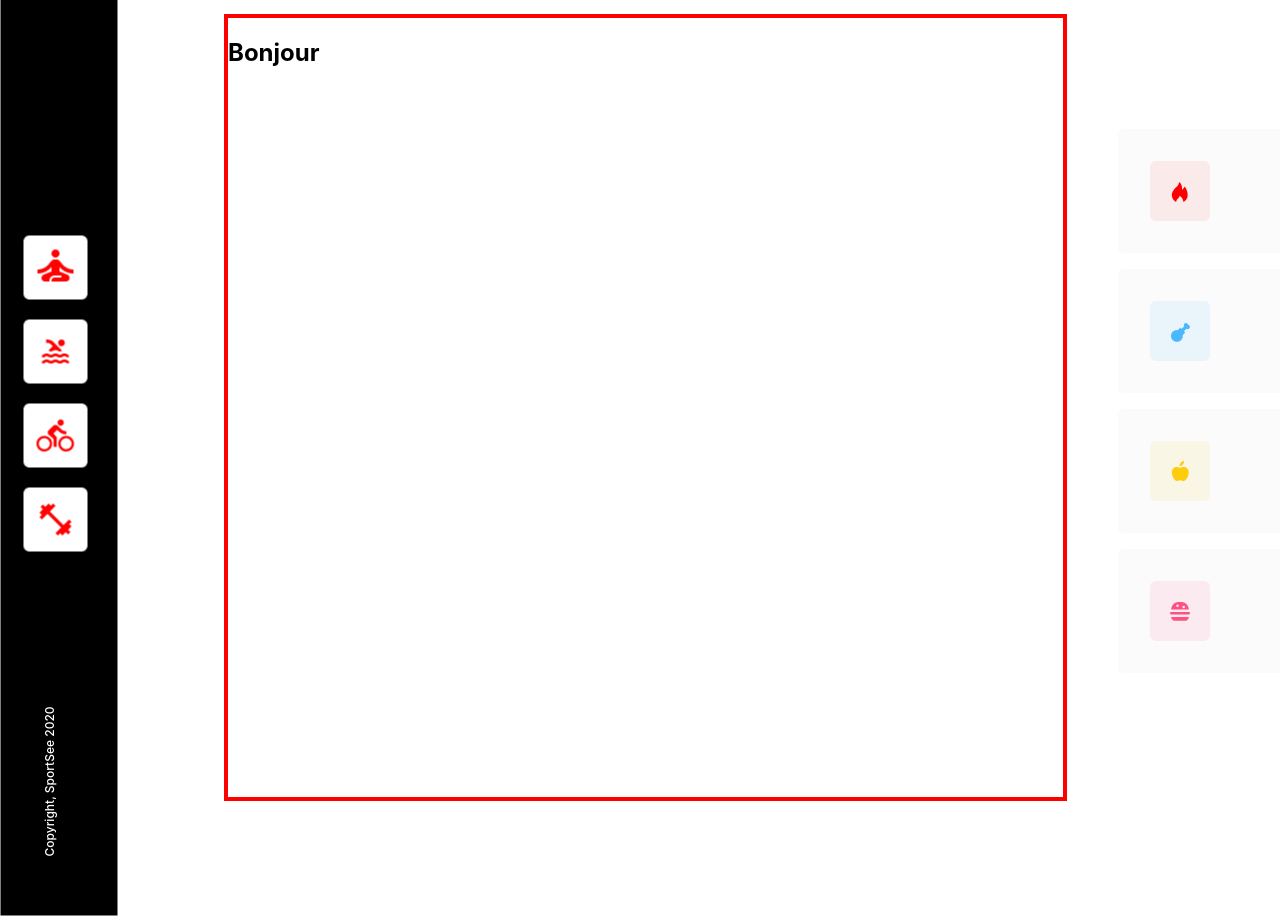
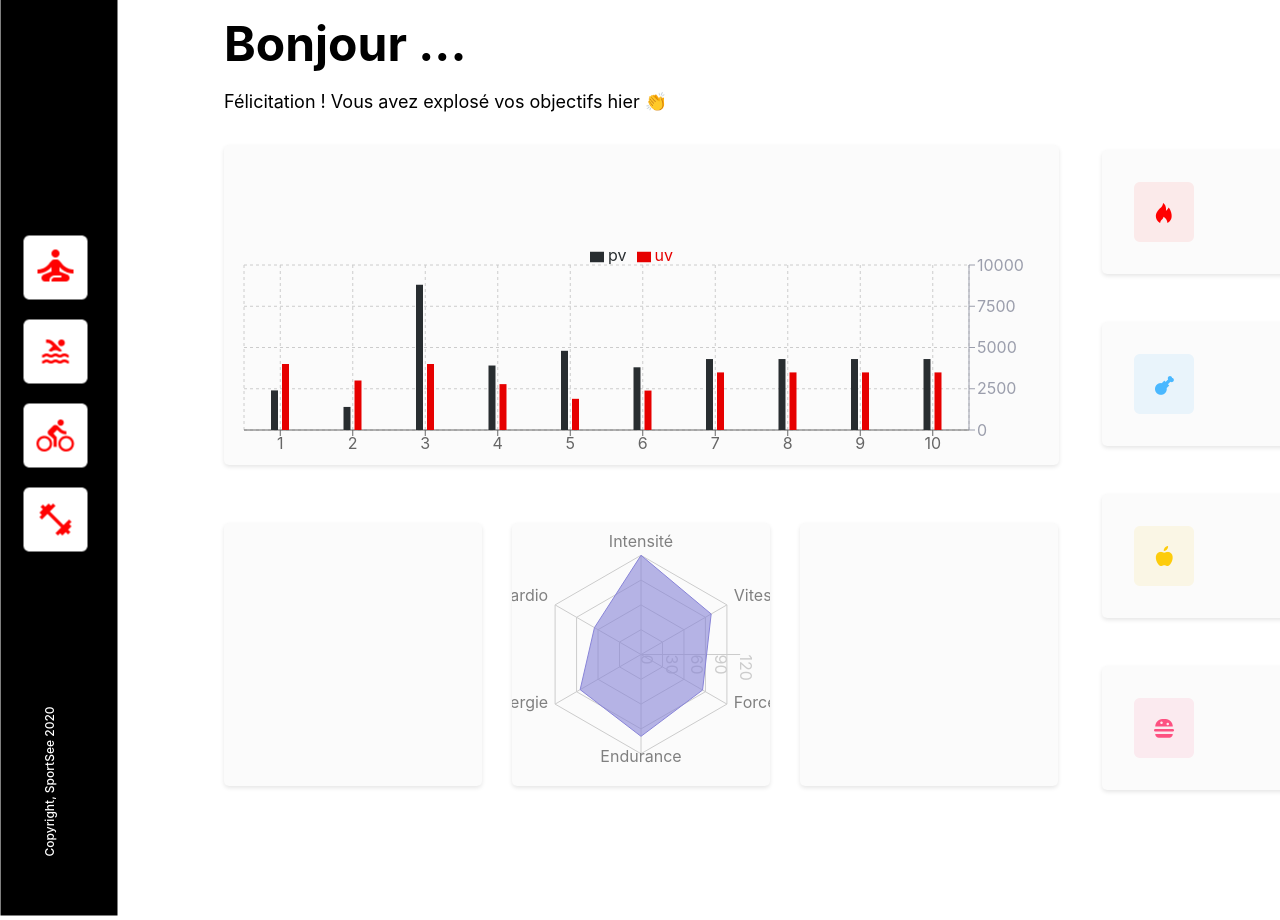
Before and after one commit to JohanLowenski/SportSee, a React (Create React App) app: page / in a window 1280 px wide. Shown: the part 180-1100 px from the top of the page. Built offline with nearby package versions, Linux system fonts and the light colour scheme.

Commit message:
Mise en place de recharts et test

```diff
--- /dev/null
+++ b/src/components/alimentation.js
@@ -0,0 +1,26 @@
+import React from "react";
+import Calories from "../assets/calories-icon.png";
+import Protein from "../assets/protein-icon.png";
+import Carbohydrate from "../assets/carbs-icon.png";
+import Lipid from "../assets/lipids-icon.png";
+import "./css/alimentation.css";
+const Alimentation = () => {
+  return (
+    <section className="section_alimentation">
+      <div id="calories" className="margin">
+        <img className="section_img" src={Calories} alt="Logo" />
+      </div>
+      <div id="protein" className="margin">
+        <img className="section_img" src={Protein} alt="Logo" />
+      </div>
+      <div id="carbohydrate" className="margin">
+        <img className="section_img" src={Carbohydrate} alt="Logo" />
+      </div>
+      <div id="lipid" className="margin">
+        <img className="section_img-end" src={Lipid} alt="Logo" />
+      </div>
+    </section>
+  );
+};
+
+export default Alimentation;
--- /dev/null
+++ b/src/components/css/alimentation.css
@@ -0,0 +1,40 @@
+.section_alimentation {
+  display: flex;
+  flex-direction: column;
+  align-items: flex-end;
+  border-radius: 5px;
+  margin-right: 5rem;
+  margin-top: -40.2rem;
+}
+.section_alimentation #calories,
+.section_alimentation #protein,
+.section_alimentation #carbohydrate,
+.section_alimentation #lipid {
+  background-color: #fbfbfb;
+  width: 258px;
+  height: 124px;
+  border-radius: 5px;
+  position: relative;
+  box-shadow: 0px 2px 4px rgba(0, 0, 0, 0.1);
+}
+.section_alimentation .margin {
+  margin-bottom: 48px;
+}
+.section_alimentation .section_img {
+  width: 60px;
+  height: 60px;
+  position: absolute;
+  z-index: 4;
+  top: 32px;
+  left: 32px;
+  right: 32px;
+}
+.section_alimentation .section_img-end {
+  width: 60px;
+  height: 60px;
+  position: absolute;
+  z-index: 4;
+  top: 32px;
+  left: 32px;
+  right: 32px;
+}
--- a/src/components/css/homepage.css
+++ b/src/components/css/homepage.css
@@ -55,45 +55,39 @@
   font-weight: 500;
 }
 .homepage .homepage__section {
+  width: 1126px;
+  height: 779px;
+  margin: 0px 0px 0px 224px;
+}
+.homepage .homepage__section .homepage__section-item h1 {
+  font-size: 48px;
+  margin-top: 0;
+  margin-bottom: 0;
+}
+.homepage .homepage__section .homepage__section-item p {
+  font-size: 18px;
+}
+.homepage .homepage__section .activities {
+  background-color: #fbfbfb;
+  box-shadow: 0px 2px 4px rgba(0, 0, 0, 0.1);
+  border-radius: 5px;
   width: 835px;
-  height: 779px;
-  border: solid 4px red;
-  margin-left: 224px;
+  height: 320px;
+  margin-top: 33px;
 }
-.homepage .section_alimentation {
+.homepage .homepage__section .performance {
   display: flex;
-  flex-direction: column;
-  align-items: flex-end;
+  justify-content: flex-start;
+  flex-wrap: wrap;
+  margin-top: 58px;
+}
+.homepage .homepage__section .performance .objective,
+.homepage .homepage__section .performance .radar,
+.homepage .homepage__section .performance .kpi {
+  background-color: #fbfbfb;
+  box-shadow: 0px 2px 4px rgba(0, 0, 0, 0.1);
   border-radius: 5px;
-  margin-right: 4rem;
-  margin-top: -42rem;
+  width: 258px;
+  height: 263px;
+  margin-right: 30px;
 }
-.homepage .section_alimentation .calories,
-.homepage .section_alimentation .protein,
-.homepage .section_alimentation .carbohydrate,
-.homepage .section_alimentation .lipid {
-  background-color: #fbfbfb;
-  width: 258px;
-  height: 124px;
-  border-radius: 5px;
-  margin-bottom: 1rem;
-  position: relative;
-}
-.homepage .section_alimentation .section_img {
-  width: 60px;
-  height: 60px;
-  position: absolute;
-  z-index: 4;
-  top: 32px;
-  left: 32px;
-  right: 32px;
-}
-.homepage .section_alimentation .section_img-end {
-  width: 60px;
-  height: 60px;
-  position: absolute;
-  z-index: 4;
-  top: 32px;
-  left: 32px;
-  right: 32px;
-}
--- a/src/components/pages/homepage.js
+++ b/src/components/pages/homepage.js
@@ -1,17 +1,117 @@
 import React from "react";
 import "../css/homepage.css";
-// import { useParams } from "react-router-dom";
+import Alimentation from "../alimentation";
+// import { USER_MAIN_DATA,USER_ACTIVITY,USER_AVERAGE_SESSIONS,USER_PERFORMANCE } from "../../info";
 import Logo from "../../assets/logo.png";
 import Zen from "../../assets/zen.png";
 import Swim from "../../assets/swim.png";
 import Bike from "../../assets/bike.png";
 import Bodybuilding from "../../assets/bodybuilding.png";
-import Calories from "../../assets/calories-icon.png";
-import Protein from "../../assets/protein-icon.png";
-import Carbohydrate from "../../assets/carbs-icon.png";
-import Lipid from "../../assets/lipids-icon.png";
+import { BarChart, Bar, XAxis, YAxis, CartesianGrid, Tooltip, Legend } from "recharts";
+import { Radar, RadarChart, PolarGrid, PolarAngleAxis, PolarRadiusAxis, ResponsiveContainer } from "recharts";
+
 const Homepage = (props) => {
-  // const dataModel = {
+  const data = [
+    {
+      name: 1,
+      uv: 4000,
+      pv: 2400,
+      amt: 2400,
+    },
+    {
+      name: 2,
+      uv: 3000,
+      pv: 1398,
+      amt: 2210,
+    },
+    {
+      name: 3,
+      uv: 4000,
+      pv: 8800,
+      amt: 2290,
+    },
+    {
+      name: 4,
+      uv: 2780,
+      pv: 3908,
+      amt: 2000,
+    },
+    {
+      name: 5,
+      uv: 1890,
+      pv: 4800,
+      amt: 2181,
+    },
+    {
+      name: 6,
+      uv: 2390,
+      pv: 3800,
+      amt: 2500,
+    },
+    {
+      name: 7,
+      uv: 3490,
+      pv: 4300,
+      amt: 2100,
+    },
+    {
+      name: 8,
+      uv: 3490,
+      pv: 4300,
+      amt: 2100,
+    },
+    {
+      name: 9,
+      uv: 3490,
+      pv: 4300,
+      amt: 2100,
+    },
+    {
+      name: 10,
+      uv: 3490,
+      pv: 4300,
+      amt: 2100,
+    },
+  ];
+  const radar = [
+    {
+      subject: "Intensité",
+      A: 120,
+      B: 110,
+      fullMark: 150,
+    },
+    {
+      subject: "Vitesse",
+      A: 98,
+      B: 130,
+      fullMark: 150,
+    },
+    {
+      subject: "Force",
+      A: 86,
+      B: 130,
+      fullMark: 150,
+    },
+    {
+      subject: "Endurance",
+      A: 99,
+      B: 100,
+      fullMark: 150,
+    },
+    {
+      subject: "Energie",
+      A: 85,
+      B: 90,
+      fullMark: 150,
+    },
+    {
+      subject: "Cardio",
+      A: 65,
+      B: 85,
+      fullMark: 150,
+    },
+  ];
+  // const dataModel = {d
   //   id: "",
   //   userInfos: {
   //     firstName: "",
@@ -60,23 +160,48 @@ const Homepage = (props) => {
       </aside>
       <section className="homepage__section">
         <div className="homepage__section-item">
-          <h1 className="homepage__section-title">Bonjour</h1>
+          <h1>Bonjour ...</h1>
+          <p>Félicitation ! Vous avez explosé vos objectifs hier 👏</p>
+        </div>
+        <div className="activities">
+          <ResponsiveContainer width="100%" height="100%">
+            <BarChart
+              width={835}
+              height={320}
+              data={data}
+              margin={{
+                top: 100,
+                right: 30,
+                left: 20,
+                bottom: 5,
+              }}
+            >
+              <CartesianGrid strokeDasharray="3 3" />
+              <XAxis dataKey="name" />
+              <YAxis orientation="right" stroke="#9B9EAC" />
+              <Tooltip />
+              <Legend verticalAlign="top" />
+              <Bar dataKey="pv" fill="#282D30" barSize={7} />
+              <Bar dataKey="uv" fill="#E60000" barSize={7} />
+            </BarChart>
+          </ResponsiveContainer>
+        </div>
+        <div className="performance">
+          <div className="objective"></div>
+          <div className="radar">
+            <ResponsiveContainer width="100%" height="100%">
+              <RadarChart cx="50%" cy="50%" outerRadius="80%" data={radar}>
+                <PolarGrid />
+                <PolarAngleAxis dataKey="subject" />
+                <PolarRadiusAxis />
+                <Radar name="Mike" dataKey="A" stroke="#8884d8" fill="#8884d8" fillOpacity={0.6} />
+              </RadarChart>
+            </ResponsiveContainer>
+          </div>
+          <div className="kpi"></div>
         </div>
       </section>
-      <section className="section_alimentation">
-        <div className="calories">
-          <img className="section_img" src={Calories} alt="Logo" />
-        </div>
-        <div className="protein">
-          <img className="section_img" src={Protein} alt="Logo" />
-        </div>
-        <div className="carbohydrate">
-          <img className="section_img" src={Carbohydrate} alt="Logo" />
-        </div>
-        <div className="lipid">
-          <img className="section_img-end" src={Lipid} alt="Logo" />
-        </div>
-      </section>
+      <Alimentation />
     </div>
   );
 };
--- /dev/null
+++ b/src/components/scss/alimentation.scss
@@ -0,0 +1,42 @@
+.section_alimentation {
+  display: flex;
+  flex-direction: column;
+  align-items: flex-end;
+  border-radius: 5px;
+  margin-right: 5rem;
+  margin-top: -40.2rem;
+
+  #calories,
+  #protein,
+  #carbohydrate,
+  #lipid {
+    background-color: #fbfbfb;
+    width: 258px;
+    height: 124px;
+    border-radius: 5px;
+    position: relative;
+    box-shadow: 0px 2px 4px rgba(0, 0, 0, 0.1);
+  }
+  .margin {
+    margin-bottom: 48px;
+  }
+  .section_img {
+    // background-color: #fbfbfb;
+    width: 60px;
+    height: 60px;
+    position: absolute;
+    z-index: 4;
+    top: 32px;
+    left: 32px;
+    right: 32px;
+  }
+  .section_img-end {
+    width: 60px;
+    height: 60px;
+    position: absolute;
+    z-index: 4;
+    top: 32px;
+    left: 32px;
+    right: 32px;
+  }
+}
--- a/src/components/scss/homepage.scss
+++ b/src/components/scss/homepage.scss
@@ -54,48 +54,42 @@
     }
   }
   .homepage__section {
-    width: 835px;
+    width: 1126px;
     height: 779px;
-    border: solid 4px red;
-    margin-left: 224px;
-  }
-  .section_alimentation {
-    display: flex;
-    flex-direction: column;
-    align-items: flex-end;
-    border-radius: 5px;
-    margin-right: 4rem;
-    margin-top: -42rem;
-
-    .calories,
-    .protein,
-    .carbohydrate,
-    .lipid {
+    margin: 0px 0px 0px 224px;
+    .homepage__section-item {
+      h1 {
+        font-size: 48px;
+        margin-top: 0;
+        margin-bottom: 0;
+      }
+      p {
+        font-size: 18px;
+      }
+    }
+    .activities {
       background-color: #fbfbfb;
-      width: 258px;
-      height: 124px;
+      box-shadow: 0px 2px 4px rgba(0, 0, 0, 0.1);
       border-radius: 5px;
-      margin-bottom: 1rem;
-      position: relative;
+      width: 835px;
+      height: 320px;
+      margin-top: 33px;
     }
-    .section_img {
-      // background-color: #fbfbfb;
-      width: 60px;
-      height: 60px;
-      position: absolute;
-      z-index: 4;
-      top: 32px;
-      left: 32px;
-      right: 32px;
-    }
-    .section_img-end {
-      width: 60px;
-      height: 60px;
-      position: absolute;
-      z-index: 4;
-      top: 32px;
-      left: 32px;
-      right: 32px;
+    .performance {
+      display: flex;
+      justify-content: flex-start;
+      flex-wrap: wrap;
+      margin-top: 58px;
+      .objective,
+      .radar,
+      .kpi {
+        background-color: #fbfbfb;
+        box-shadow: 0px 2px 4px rgba(0, 0, 0, 0.1);
+        border-radius: 5px;
+        width: 258px;
+        height: 263px;
+        margin-right: 30px;
+      }
     }
   }
 }
--- /dev/null
+++ b/src/info.js
@@ -0,0 +1,261 @@
+export const USER_MAIN_DATA = [
+  {
+    id: 12,
+    userInfos: {
+      firstName: "Karl",
+      lastName: "Dovineau",
+      age: 31,
+    },
+    todayScore: 0.12,
+    keyData: {
+      calorieCount: 1930,
+      proteinCount: 155,
+      carbohydrateCount: 290,
+      lipidCount: 50,
+    },
+  },
+  {
+    id: 18,
+    userInfos: {
+      firstName: "Cecilia",
+      lastName: "Ratorez",
+      age: 34,
+    },
+    score: 0.3,
+    keyData: {
+      calorieCount: 2500,
+      proteinCount: 90,
+      carbohydrateCount: 150,
+      lipidCount: 120,
+    },
+  },
+];
+
+export const USER_ACTIVITY = [
+  {
+    userId: 12,
+    sessions: [
+      {
+        day: "2020-07-01",
+        kilogram: 80,
+        calories: 240,
+      },
+      {
+        day: "2020-07-02",
+        kilogram: 80,
+        calories: 220,
+      },
+      {
+        day: "2020-07-03",
+        kilogram: 81,
+        calories: 280,
+      },
+      {
+        day: "2020-07-04",
+        kilogram: 81,
+        calories: 290,
+      },
+      {
+        day: "2020-07-05",
+        kilogram: 80,
+        calories: 160,
+      },
+      {
+        day: "2020-07-06",
+        kilogram: 78,
+        calories: 162,
+      },
+      {
+        day: "2020-07-07",
+        kilogram: 76,
+        calories: 390,
+      },
+    ],
+  },
+  {
+    userId: 18,
+    sessions: [
+      {
+        day: "2020-07-01",
+        kilogram: 70,
+        calories: 240,
+      },
+      {
+        day: "2020-07-02",
+        kilogram: 69,
+        calories: 220,
+      },
+      {
+        day: "2020-07-03",
+        kilogram: 70,
+        calories: 280,
+      },
+      {
+        day: "2020-07-04",
+        kilogram: 70,
+        calories: 500,
+      },
+      {
+        day: "2020-07-05",
+        kilogram: 69,
+        calories: 160,
+      },
+      {
+        day: "2020-07-06",
+        kilogram: 69,
+        calories: 162,
+      },
+      {
+        day: "2020-07-07",
+        kilogram: 69,
+        calories: 390,
+      },
+    ],
+  },
+];
+
+export const USER_AVERAGE_SESSIONS = [
+  {
+    userId: 12,
+    sessions: [
+      {
+        day: 1,
+        sessionLength: 30,
+      },
+      {
+        day: 2,
+        sessionLength: 23,
+      },
+      {
+        day: 3,
+        sessionLength: 45,
+      },
+      {
+        day: 4,
+        sessionLength: 50,
+      },
+      {
+        day: 5,
+        sessionLength: 0,
+      },
+      {
+        day: 6,
+        sessionLength: 0,
+      },
+      {
+        day: 7,
+        sessionLength: 60,
+      },
+    ],
+  },
+  {
+    userId: 18,
+    sessions: [
+      {
+        day: 1,
+        sessionLength: 30,
+      },
+      {
+        day: 2,
+        sessionLength: 40,
+      },
+      {
+        day: 3,
+        sessionLength: 50,
+      },
+      {
+        day: 4,
+        sessionLength: 30,
+      },
+      {
+        day: 5,
+        sessionLength: 30,
+      },
+      {
+        day: 6,
+        sessionLength: 50,
+      },
+      {
+        day: 7,
+        sessionLength: 50,
+      },
+    ],
+  },
+];
+
+export const USER_PERFORMANCE = [
+  {
+    userId: 12,
+    kind: {
+      1: "cardio",
+      2: "energy",
+      3: "endurance",
+      4: "strength",
+      5: "speed",
+      6: "intensity",
+    },
+    data: [
+      {
+        value: 80,
+        kind: 1,
+      },
+      {
+        value: 120,
+        kind: 2,
+      },
+      {
+        value: 140,
+        kind: 3,
+      },
+      {
+        value: 50,
+        kind: 4,
+      },
+      {
+        value: 200,
+        kind: 5,
+      },
+      {
+        value: 90,
+        kind: 6,
+      },
+    ],
+  },
+  {
+    userId: 18,
+    kind: {
+      1: "cardio",
+      2: "energy",
+      3: "endurance",
+      4: "strength",
+      5: "speed",
+      6: "intensity",
+    },
+    data: [
+      {
+        value: 200,
+        kind: 1,
+      },
+      {
+        value: 240,
+        kind: 2,
+      },
+      {
+        value: 80,
+        kind: 3,
+      },
+      {
+        value: 80,
+        kind: 4,
+      },
+      {
+        value: 220,
+        kind: 5,
+      },
+      {
+        value: 110,
+        kind: 6,
+      },
+    ],
+  },
+];
```
Also changed, not shown: package.json (+4 -4 lines), public/info.json (deleted, +0 -32 lines), src/index.js (+9 -8 lines), 1 other file (tests, documents, lock files or other folders).
